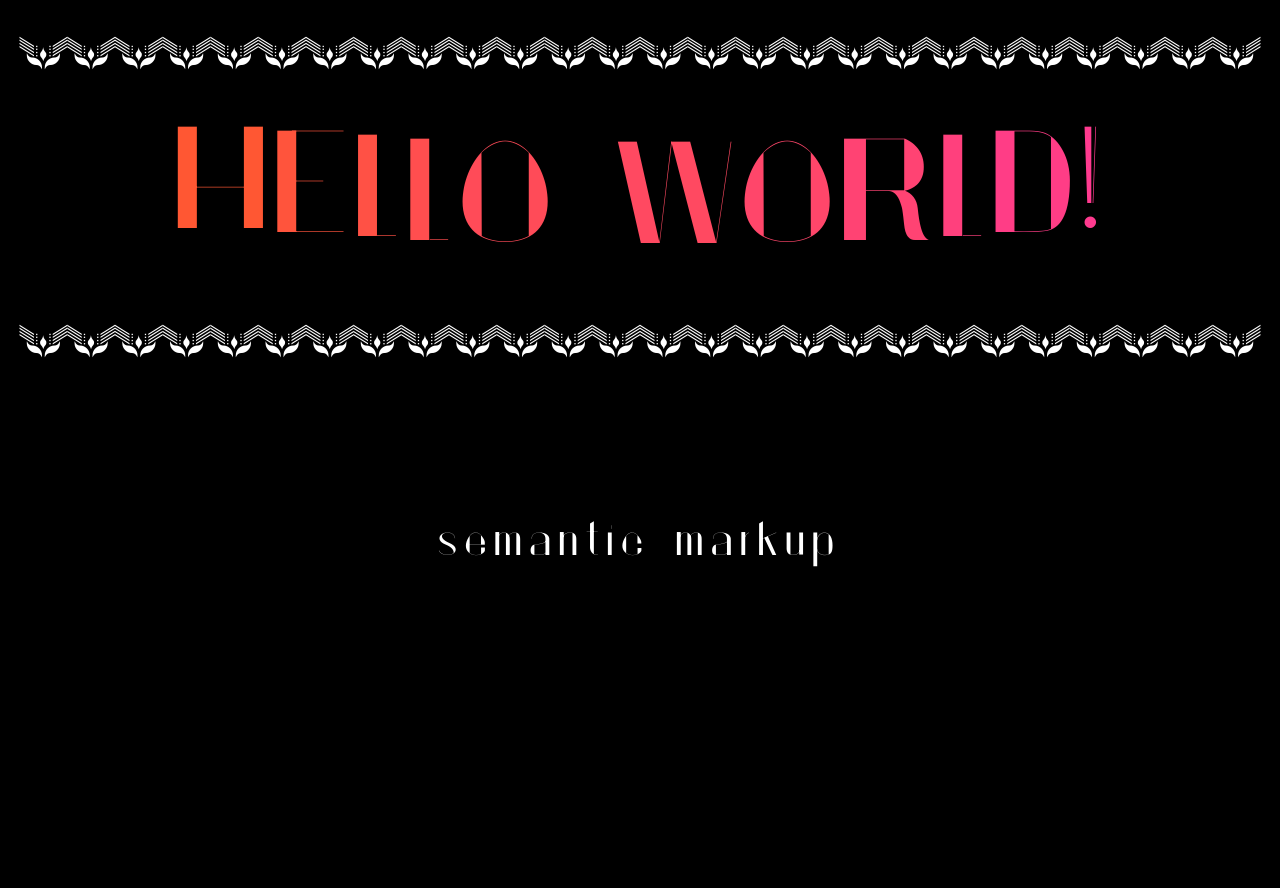
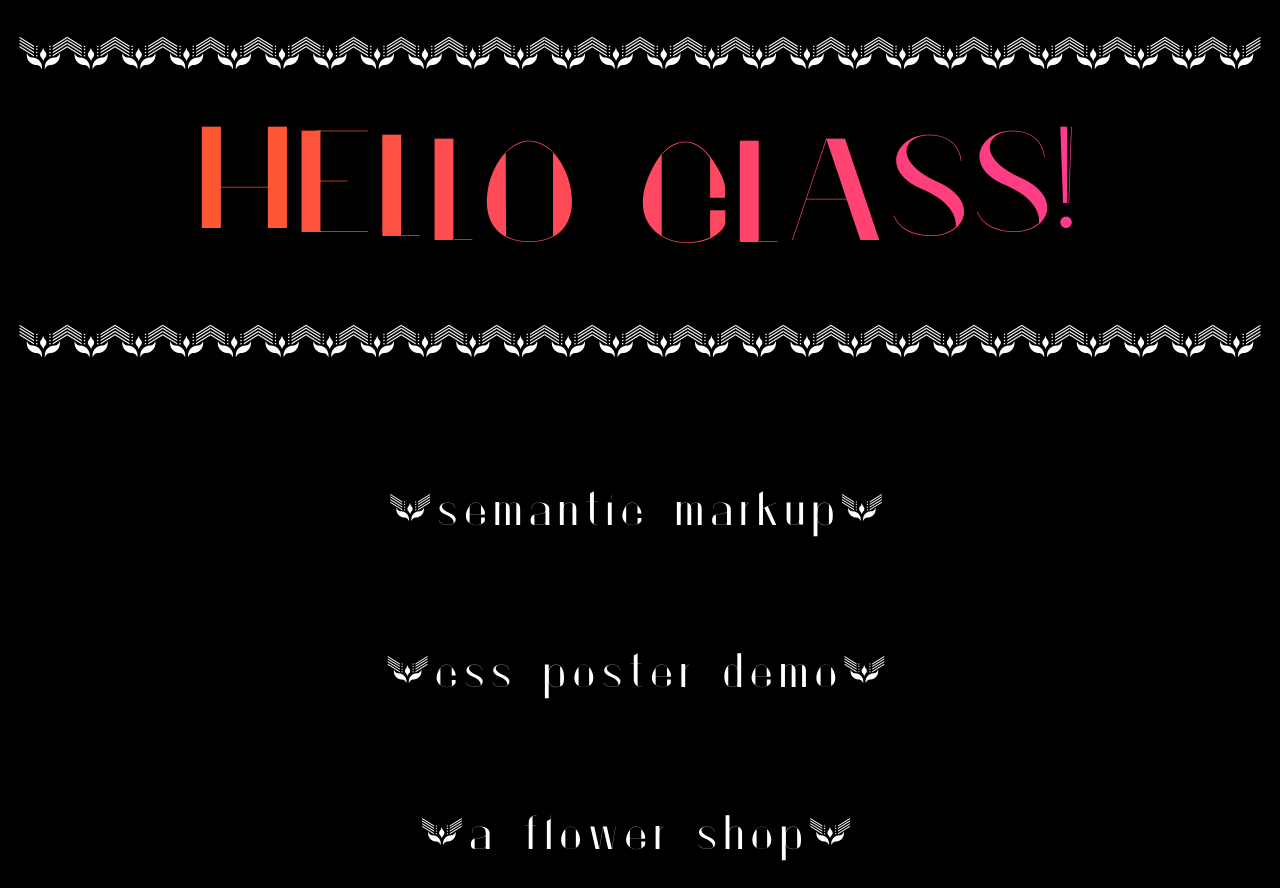
Before and after one commit to EricQiu-Design/ericqiu-design.github.io, a plain HTML site: page index.html in a window 1280 px wide. Before the commit the page ends 800 px from the top, so only its background shows below. Drawn offline with Linux system fonts and the light colour scheme.

Commit message:
Update 2.1

```diff
--- a/index.html
+++ b/index.html
@@ -11,13 +11,15 @@
 
     <div class="body2 bouncing-text">
         <span>H</span><span>E</span><span>L</span><span>L</span><span>O</span>
-        <span>W</span><span>O</span><span>R</span><span>L</span><span>D</span><span>!</span>
+        <span>C</span><span>L</span><span>A</span><span>S</span><span>S</span><span>!</span>
     </div>
 
     <div class="body3">++++++++++++++++++++++++++</div>
 
     <div class="button-container">
-        <a href="https://ericqiu-design.github.io/ericqiu-design-markup.io/">semantic markup</a>
+        <a href="https://ericqiu-design.github.io/ericqiu-design-markup.io/">+semantic markup+</a>
+        <a href="https://ericqiu-design.github.io/ericqiu-ccs-poster.io//">+css poster demo+</a>
+        <a href="https://ericqiu-design.github.io/ericqiu-type-web.io//">+a flower shop+</a>
     </div>
 </body>
 </html>
--- a/style.css
+++ b/style.css
@@ -1,6 +1,17 @@
 .button-container {
-    margin-top: 50px;
-    text-align: center;
+    margin-top: 10px;
+    display: flex;
+    flex-direction: column;
+    align-items: center;
+    gap: 3px;
+}
+
+.button-container a {
+    display: block;
+    padding: 10px 20px;
+    font-size: 50px;
+    text-decoration: none;
+    color: white;
 }
 
 @font-face {
```
Also changed, not shown: 1 other file.
